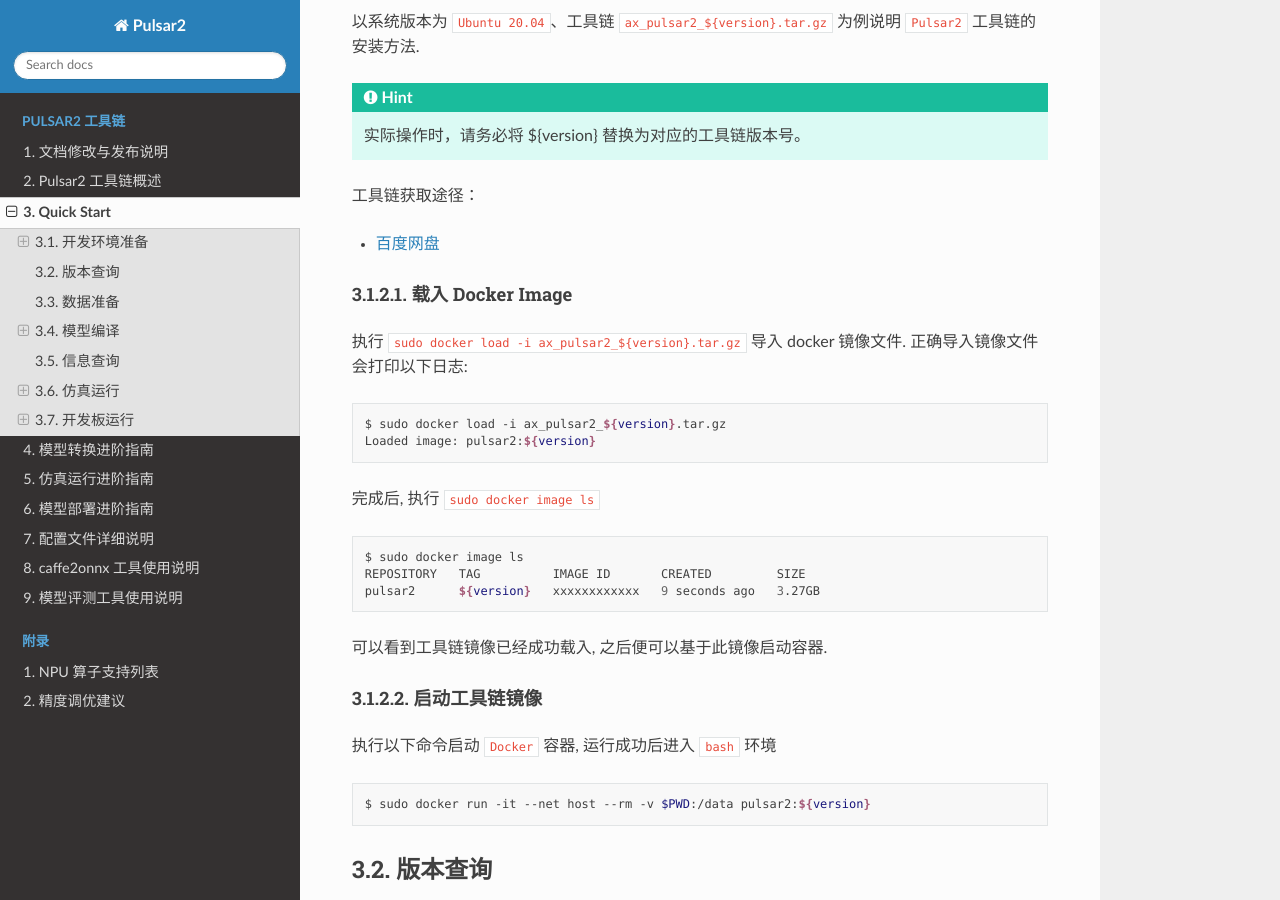
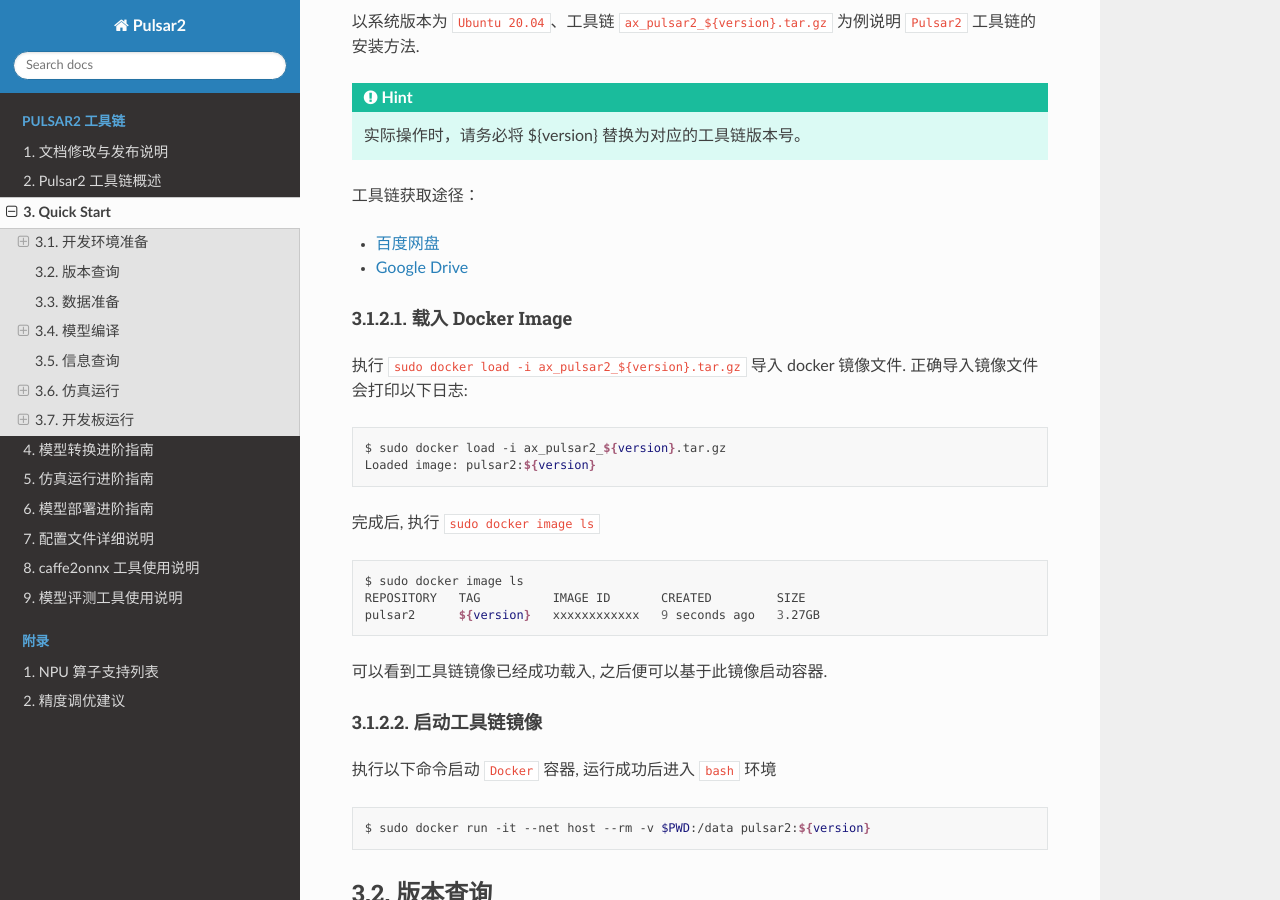
Before and after one commit to AXERA-TECH/pulsar2-docs, a Sphinx documentation site: the page built from source/user_guides_quick/quick_start.rst, in a window 1280 px wide and 900 px high, scrolled down 1039 px. Built offline with Sphinx 7.4.7 and the Read the Docs theme 2.0.0, drawn with Linux system fonts in a browser that asks for light colours.

Commit message:
update the google drive link

```diff
--- a/source/user_guides_quick/quick_start.rst
+++ b/source/user_guides_quick/quick_start.rst
@@ -55,6 +55,7 @@
 工具链获取途径：
 
 - `百度网盘 <https://pan.baidu.com/s/1_aeGILGZCAmFrWrRXhwgKg?pwd=pmj8>`_
+- `Google Drive <https://drive.google.com/file/d/1-NW7ExBXj5-nTha40iwYshjNJb74Zfer/view?usp=drive_link>`_
 
 ^^^^^^^^^^^^^^^^^^^^^^^
 载入 Docker Image
```
